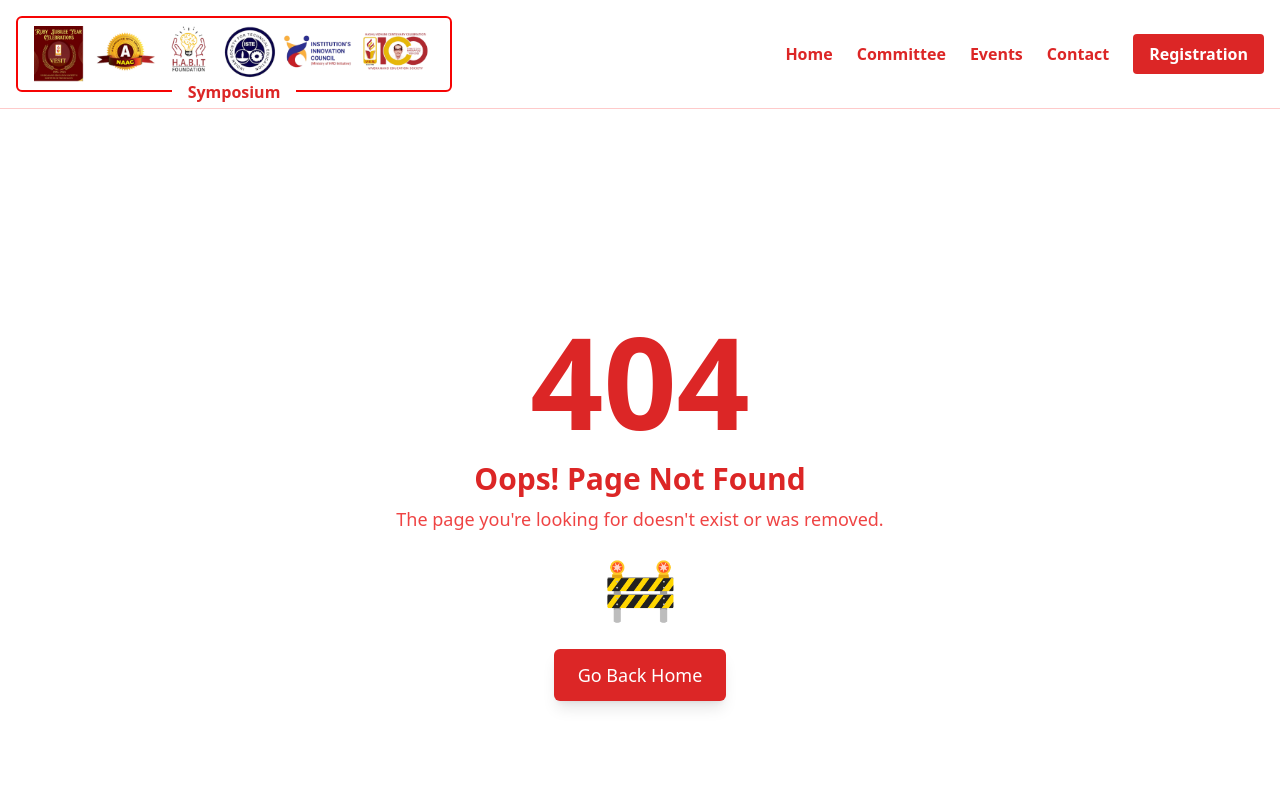
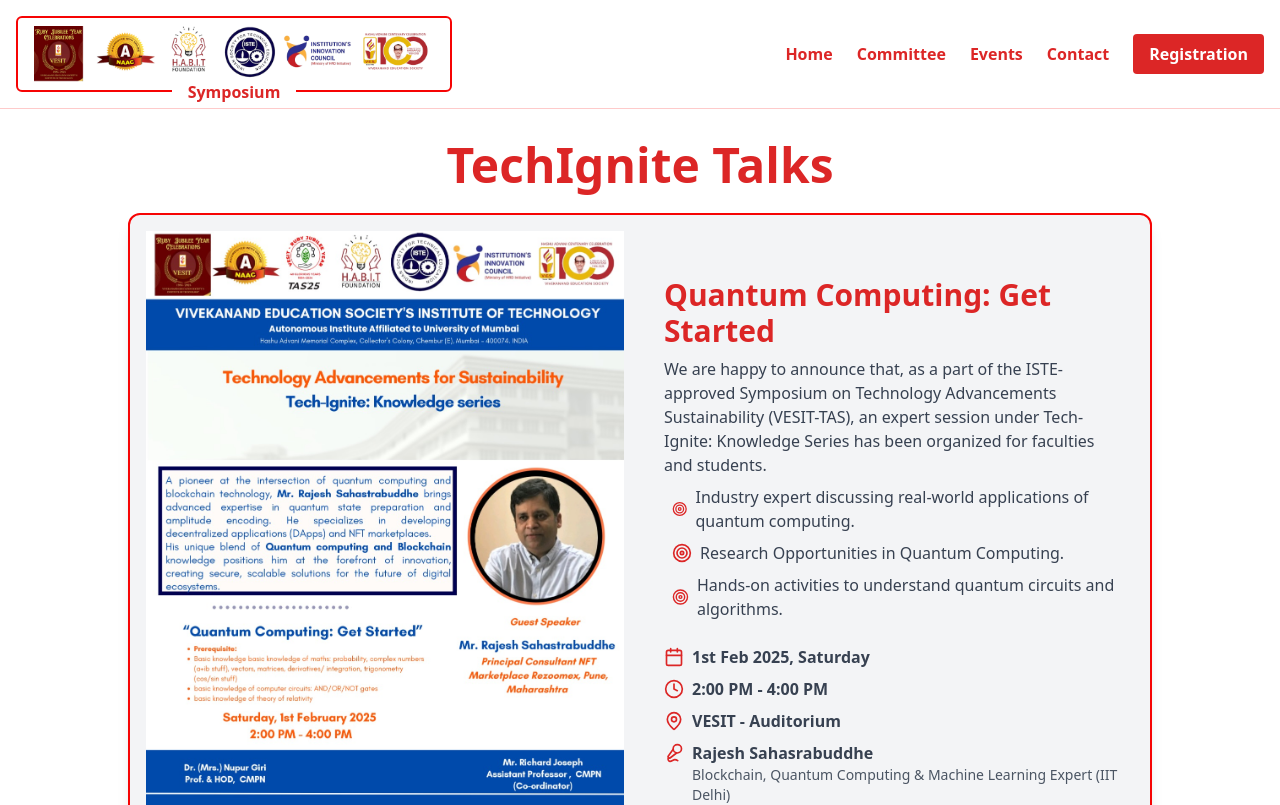
Before and after one commit to Tasmiya-k/symposium, a React (Vite) app: page /themes/techignite in a window 1280 px wide. Shown: the top 805 px of the page. Built offline with nearby package versions, Linux system fonts and the light colour scheme.

Commit message:
all changes done

```diff
--- a/src/App.jsx
+++ b/src/App.jsx
@@ -7,6 +7,7 @@
 import ContactUs from "./pages/contactus";
 import PageNotFound from "./pages/PageNotFound";
 import Home from "./pages/Home";
+import TechIgnitePage from "./pages/TechIgnitePage";
 
 
 function App() {
@@ -34,6 +35,7 @@
             <Route path="/contact" element={<ContactUs />} />
             <Route path="/" element={<Home />} />
             <Route path="*" element={<PageNotFound />} />
+            <Route path="/themes/techignite" element={<TechIgnitePage />} />
           </Routes>
         </div>
         <Footer />
--- a/src/components/ThemeCard.jsx
+++ b/src/components/ThemeCard.jsx
@@ -1,19 +1,20 @@
 import React from "react";
+import { Link } from "react-router-dom"; // Importing Link from react-router-dom
 import themeData from "../pages/themeData.json";
 
 const ThemeCard = () => {
   return (
     <div className="grid grid-cols-1 md:grid-cols-2 lg:grid-cols-3 gap-12">
-      {themeData.map((theme, index) => (
-        <div
-          key={index}
-          className="group relative bg-white rounded-lg shadow-xl overflow-hidden transform transition-transform duration-500 hover:rotate-2 hover:scale-105"
-        >
+      {themeData.map((theme, index) => {
+        const isClickable = Boolean(theme.detailsPage); // Check if there is a details page
+
+        const cardContent = (
+          <div className="group relative bg-white rounded-lg shadow-xl overflow-hidden transform transition-transform duration-500 hover:rotate-2 hover:scale-105">
             {/* Animated Gradient Background */}
             <div className="absolute inset-0 bg-gradient-to-br from-[#f60404] via-[#ffa1a1] to-[#f60404] opacity-0 group-hover:opacity-40 transition-opacity duration-500"></div>
 
             {/* Theme Content */}
-          <div className="relative z-10 p-6">
+            <div className="relative z-10 p-8">
               {/* Theme Image */}
               <img
                 src={theme.image}
@@ -28,24 +29,25 @@
 
               {/* Theme Description */}
               <p className="text-gray-700 text-md">{theme.description}</p>
-
-            {/* Register Button (Visible only if registerLink exists) */}
-            {theme.registerLink && (
-              <a
-                href={theme.registerLink}
-                target="_blank"
-                rel="noopener noreferrer"
-                className="mt-4 inline-block px-4 py-2 text-white bg-[#f60404] hover:bg-[#d90404] rounded-md text-sm transition duration-300"
-              >
-                Register Here
-              </a>
-            )}
             </div>
 
             {/* Overlay for Hover Effect */}
             <div className="absolute inset-0 bg-black opacity-0 group-hover:opacity-20 transition-opacity duration-500"></div>
           </div>
-      ))}
+        );
+
+        return (
+          <div key={index}>
+            {isClickable ? (
+              <Link to={theme.detailsPage} className="block">
+                {cardContent}
+              </Link>
+            ) : (
+              cardContent
+            )}
+          </div>
+        );
+      })}
     </div>
   );
 };
--- a/src/pages/Events.jsx
+++ b/src/pages/Events.jsx
@@ -96,7 +96,8 @@
                     time: "8:00 AM(15th Feb) - 8.00 PM(16th Feb)", topic: "Software and Hardware Hackathon ", venue: "Library, B22, Lab 401, 410"
                 },
             ],
-            registration: { name: "Hackthon", link: "https://bit.ly/4gSdjhi" }
+            registration: { name: "Hackthon", link: "https://bit.ly/4gSdjhi" },
+            brochure: { name: "Hackthon Brochure", link: "https://drive.google.com/file/d/1EIMcWpCGL18aD8DDRLQ5cwy-dUatD0NG/view?usp=sharing" }
         },
     ],
 }
@@ -166,19 +167,20 @@
                                             </div>
                                         ))}
                                     {session.registration && (
-                                        <div className="mt-4">
-                                            <a
-                                                href={session.registration.link}
-                                                target="_blank"
-                                                rel="noopener noreferrer"
-                                                className="inline-block"
-                                            >
-                                                <button className="px-6 py-2 bg-red-500 text-white font-medium rounded hover:bg-red-700 transition">
-                                                    Register for {session.registration.name}
-                                                </button>
-                                            </a>
-                                        </div>
+                                        <a href={session.registration.link} target="_blank" rel="noopener noreferrer" className="inline-block mt-4 mr-4">
+                                            <button className="px-6 py-2 bg-red-500 text-white font-medium rounded hover:bg-red-700 transition">
+                                                Register for {session.registration.name}
+                                            </button>
+                                        </a>
                                     )}
+                                    {session.brochure && (
+                                        <a href={session.brochure.link} target="_blank" rel="noopener noreferrer" className="inline-block mt-4">
+                                            <button className="px-6 py-2 bg-red-500 text-white font-medium rounded hover:bg-red-700 transition">
+                                                {session.brochure.name}
+                                            </button>
+                                        </a>
+                                    )}
+
                                     {session.tracks &&
                                         session.tracks.map((track, i) => (
                                             <div key={i} className="mb-4 bg-gray-50 p-3 rounded-md shadow-md border-2">
@@ -259,6 +261,17 @@
                                 https://veshackit.ves.ac.in/
                             </a>
                         </p>
+                        <p>
+                            Brochure : {" "}
+                            <a
+                                href="https://drive.google.com/file/d/1EIMcWpCGL18aD8DDRLQ5cwy-dUatD0NG/view?usp=sharing"
+                                target="_blank"
+                                rel="noopener noreferrer"
+                                className="text-blue-600 hover:underline"
+                            >
+                                View Brochure
+                            </a>
+                        </p>
                     </div>
                 </div>
             </div>
--- /dev/null
+++ b/src/pages/TechIgnitePage.jsx
@@ -0,0 +1,105 @@
+import { Calendar, Clock, MapPin, MicVocal, Target, Star } from "lucide-react"
+
+const eventDetails = {
+    title: "Quantum Computing: Get Started",
+    description:
+        "We are happy to announce that, as a part of the ISTE-approved Symposium on Technology Advancements Sustainability (VESIT-TAS), an expert session under Tech-Ignite: Knowledge Series has been organized for faculties and students.",
+    highlights: [
+        "Industry expert discussing real-world applications of quantum computing.",
+        "Research Opportunities in Quantum Computing.",
+        "Hands-on activities to understand quantum circuits and algorithms.",
+    ],
+    date: "1st Feb 2025, Saturday",
+    time: "2:00 PM - 4:00 PM",
+    venue: "VESIT - Auditorium",
+    speaker: {
+        name: "Rajesh Sahasrabuddhe",
+        designation: "Blockchain, Quantum Computing & Machine Learning Expert (IIT Delhi)",
+    },
+    registrationLink: "https://forms.gle/28wedr65eThpoNby6",
+    image: "/events/tech_ignite_series.jpg",
+    patrons: [
+        "Shri. B. L. Boolani, Managing Trustee, VESIT",
+        "Dr. Mrs. J. M. Nair, Principal, VESIT",
+        "Dr. Mrs. M. Vijayalakshmi, Vice Principal, VESIT",
+    ],
+    executiveCommittee: ["Dr. Nupur Giri (HOD, Computer Engineering)"],
+    organizingCommittee: [
+        "Dr. (Mrs.) Gresha Bhatia (Convener, TAS'25)",
+        "Dr. (Mrs.) Sharmila Sengupta (Secretary, TAS'25)",
+        "Dr. (Mrs.) Saylee Gharge (Treasurer, TAS'25)",
+    ],
+    eventCoordinator: "Mr. Richard Joseph (Coordinator, Tech-Ignite, CMPN)",
+}
+
+const TechIgnitePage = () => {
+    return (
+        <div className="min-h-screen bg-white flex flex-col items-center p-8">
+            {/* Page Title */}
+            <h1 className="text-5xl font-bold text-red-600 mb-6">TechIgnite Talks</h1>
+
+            {/* Event Card */}
+            <div className="w-full max-w-5xl flex flex-col md:flex-row bg-gray-100 shadow-lg rounded-xl overflow-hidden border-2 border-[#f60404]">
+                {/* Image Section */}
+                <div className="w-full md:w-1/2 p-4">
+                    <img
+                        src={eventDetails.image || "/placeholder.svg"}
+                        alt={eventDetails.title}
+                        className="w-full h-full object-cover"
+                    />
+                </div>
+
+                {/* Info Section */}
+                <div className="p-6 flex flex-col justify-center w-full md:w-1/2">
+                    <h2 className="text-3xl font-bold text-red-600 mb-2">{eventDetails.title}</h2>
+                    <p className="text-md text-gray-700 mb-2">{eventDetails.description}</p>
+
+                    {/* Highlights */}
+                    <ul className="list-none pl-2 text-gray-700 mb-4">
+                        {eventDetails.highlights.map((highlight, index) => (
+                            <li key={index} className="text-md flex items-center mb-2">
+                                <Target className="w-5 h-5 mr-2 text-red-600" />
+                                {highlight}
+                            </li>
+                        ))}
+                    </ul>
+
+                    {/* Date & Time */}
+                    <p className="text-md text-gray-700 flex items-center">
+                        <Calendar className="w-5 h-5 mr-2 text-red-600" />
+                        <span className="font-semibold">{eventDetails.date}</span>
+                    </p>
+                    <p className="text-md text-gray-700 flex items-center mt-2">
+                        <Clock className="w-5 h-5 mr-2 text-red-600" />
+                        <span className="font-semibold">{eventDetails.time}</span>
+                    </p>
+
+                    {/* Venue */}
+                    <p className="text-md text-gray-700 flex items-center mt-2">
+                        <MapPin className="w-5 h-5 mr-2 text-red-600" />
+                        <span className="font-semibold">{eventDetails.venue}</span>
+                    </p>
+
+                    {/* Speaker */}
+                    <p className="text-md text-gray-700 flex items-center mt-2">
+                        <MicVocal className="w-5 h-5 mr-2 text-red-600" />
+                        <span className="font-semibold">{eventDetails.speaker.name}</span>
+                    </p>
+                    <p className="text-sm text-gray-600 ml-7">{eventDetails.speaker.designation}</p>
+
+                    {/* Registration Button */}
+                    <a
+                        href={eventDetails.registrationLink}
+                        target="_blank"
+                        rel="noopener noreferrer"
+                        className="mt-4 inline-block px-6 py-2 bg-red-500 text-white font-medium rounded-lg hover:bg-red-700 transition text-center"
+                    >
+                        Register Here
+                    </a>
+                </div>
+            </div>
+        </div>
+    )
+}
+
+export default TechIgnitePage
--- a/src/pages/committee.jsx
+++ b/src/pages/committee.jsx
@@ -17,55 +17,51 @@
     {
         title: "Advisory Committee",
         members: [
-            { name: "Dr. Prasad Ramanathan", role: "Sr. Director, Capgemini", image: "/prasad.png" },
-            { name: "Shri. Pankaj Doke", role: "Senior Scientist, Tata Consultancy Services", image: "/pankaj.png" },
-            { name: "Mrs. Asha Ahuja", role: "Head of Digital Engineering, Cognizant", image: "/asha.png" },
-            { name: "Shri. Amit Rambhia", role: "MD, Panache Digilife Ltd.", image: "/amit.png" },
-            { name: "Dr. Archana Sharma", role: "Distinguished Scientist, BARC", image: "/archana.png" },
-            { name: "Shri. Devesh Rajadhyaksha", role: "Founder & CEO, CereLabs Pvt Ltd.", image: "path/to/image14.jpg" },
-            { name: "Dr. Prasad Ramanathan", role: "Sr. Advisor, Capgemini, Mumbai", image: "path/to/image15.jpg" },
-            { name: "Shri. Ajit Ambekar", role: "Software Engineer III, JP Morgan Chase", image: "path/to/image16.jpg" },
-            { name: "Dr. Amar Banerjee", role: "Ex-Senior Scientist, BARC", image: "path/to/image17.jpg" },
-            { name: "Shri. Suhas Bhide", role: "Director, Emerson Automation Solutions", image: "path/to/image18.jpg" },
-            { name: "Dr. Sanjay Thakur", role: "Head, R & D, Suyog Telematics Ltd", image: "path/to/image19.jpg" },
-            { name: "Shri. Milap Shah", role: "Co-founder, Print Stop & Hokey Pokey", image: "path/to/image20.jpg" },
+            { name: "Dr. Prasad Ramanathan", role: "Sr. Director, Capgemini" },
+            { name: "Shri. Pankaj Doke", role: "Senior Scientist, Tata Consultancy Services" },
+            { name: "Mrs. Asha Ahuja", role: "Head of Digital Engineering, Cognizant" },
+            { name: "Shri. Amit Rambhia", role: "MD, Panache Digilife Ltd." },
+            { name: "Dr. Archana Sharma", role: "Distinguished Scientist, BARC" },
+            { name: "Shri. Devesh Rajadhyaksha", role: "Founder & CEO, CereLabs Pvt Ltd." },
+            { name: "Dr. Prasad Ramanathan", role: "Sr. Advisor, Capgemini, Mumbai" },
+            { name: "Shri. Ajit Ambekar", role: "Software Engineer III, JP Morgan Chase" },
+            { name: "Dr. Amar Banerjee", role: "Ex-Senior Scientist, BARC" },
+            { name: "Shri. Suhas Bhide", role: "Director, Emerson Automation Solutions" },
+            { name: "Dr. Sanjay Thakur", role: "Head, R & D, Suyog Telematics Ltd" },
+            { name: "Shri. Milap Shah", role: "Co-founder, Print Stop & Hokey Pokey" },
         ],
     },
     {
         title: "Chairperson",
         members: [
-            { name: "Dr.(Mrs.) J.M.Nair", role: "Principal, VESIT (Chairperson)", image: "path/to/image21.jpg" },
-            { name: "Dr.(Mrs.) M.VijayLakshmi", role: "Vice-Principal, VESIT (Co-Chairperson)", image: "path/to/image22.jpg" },
+            { name: "Dr.(Mrs.) J.M.Nair", role: "Principal, VESIT (Chairperson)" },
+            { name: "Dr.(Mrs.) M.VijayLakshmi", role: "Vice-Principal, VESIT (Co-Chairperson)" },
         ],
     },
     {
         title: "Steering Committee",
         members: [
-            { name: "Dr. Gresha Bhatia", role: "Convener, Dy. HOD, Computer Engineering", image: "/gresha.png" },
-            { name: "Dr. Sharmila Sengupta", role: "Secretary, Associate Professor, Computer Engineering", image: "/sharmila.png" },
-            { name: "Dr. Saylee Gharge", role: "Treasurer, Associate Professor, Electronics & Telecommunication", image: "/saylee.png" },
+            { name: "Dr. Gresha Bhatia", role: "Convener, Dy. HOD, Computer Engineering" },
+            { name: "Dr. Sharmila Sengupta", role: "Secretary, Associate Professor, Computer Engineering" },
+            { name: "Dr. Saylee Gharge", role: "Treasurer, Associate Professor, Electronics & Telecommunication" },
         ],
     },
     {
         title: "Executive Committee",
         members: [
-            { name: "Dr. Nupur Giri", role: "HOD, Computer Engineering", image: "path/to/image26.jpg" },
-            { name: "Dr. Kavita Tewari", role: "HOD, Electronics & Computer Science", image: "path/to/image27.jpg" },
-            { name: "Dr. C. D. Rawat", role: "HOD, Electronics & Telecommunication", image: "path/to/image28.jpg" },
-            { name: "Dr. Shalu Chopra", role: "HOD, Information Technology", image: "path/to/image29.jpg" },
-            { name: "Dr. Sangeetha Prasanna Ram", role: "HOD, Automation & Robotics", image: "path/to/image30.jpg" },
-            { name: "Dr. ShivKumar Goel", role: "HOD, Master of Computer Applications", image: "path/to/image31.jpg" },
-            { name: "Mr. Vivek Umrikar", role: "HOD, Humanities & Applied Sciences", image: "path/to/image32.jpg" },
+            { name: "Dr. Nupur Giri", role: "HOD, Computer Engineering" },
+            { name: "Dr. Kavita Tewari", role: "HOD, Electronics & Computer Science" },
+            { name: "Dr. C. D. Rawat", role: "HOD, Electronics & Telecommunication" },
+            { name: "Dr. Shalu Chopra", role: "HOD, Information Technology" },
+            { name: "Dr. Sangeetha Prasanna Ram", role: "HOD, Automation & Robotics" },
+            { name: "Dr. ShivKumar Goel", role: "HOD, Master of Computer Applications" },
+            { name: "Mr. Vivek Umrikar", role: "HOD, Humanities & Applied Sciences" },
         ],
     },
     {
         title: "Event Sponsors",
         members: [
-            { name: "Comming Soon...", role: "", image: "" },
-            { name: "Comming Soon...", role: "", image: "" },
-            { name: "Comming Soon...", role: "", image: "" },
-
-
+            { name: "", role: "", image: "/sponsers/rotary.png" }
         ],
     },
 ];
@@ -120,6 +116,16 @@
                                                     {member.name}
                                                 </h2>
                                                 <p className="text-sm text-gray-600">{member.role}</p>
+                                                {member.image && (
+                                                    <div className="flex justify-center">
+                                                        <img
+                                                            src={member.image}
+                                                            alt={member.name}
+                                                            className="h-14 object-cover"
+                                                        />
+                                                    </div>
+                                                )}
+
                                             </div>
                                         </li>
                                     ))}
@@ -127,6 +133,8 @@
                             </div>
                         ))}
                 </div>
+
+
             </div>
         </div>
     );
--- a/src/pages/themeData.json
+++ b/src/pages/themeData.json
@@ -22,8 +22,8 @@
   {
     "title": "Tech-Ignite: Knowledge Series",
     "description": "A curated collection of educational sessions designed to foster learning, inspire innovation, and share insights centered around sustainability-focused themes.",
-    "image": "events/tech_ignite_series.jpg",
-    "registerLink": "https://forms.gle/28wedr65eThpoNby6"
+    "image": "tech_ignite.jpeg",
+    "detailsPage": "/themes/techignite"
   },
   {
     "title": "Tech-Connect",
```
Also changed, not shown: public/sponsers/rotary.png (added). Lines whose indentation alone changed are shown as unchanged.
